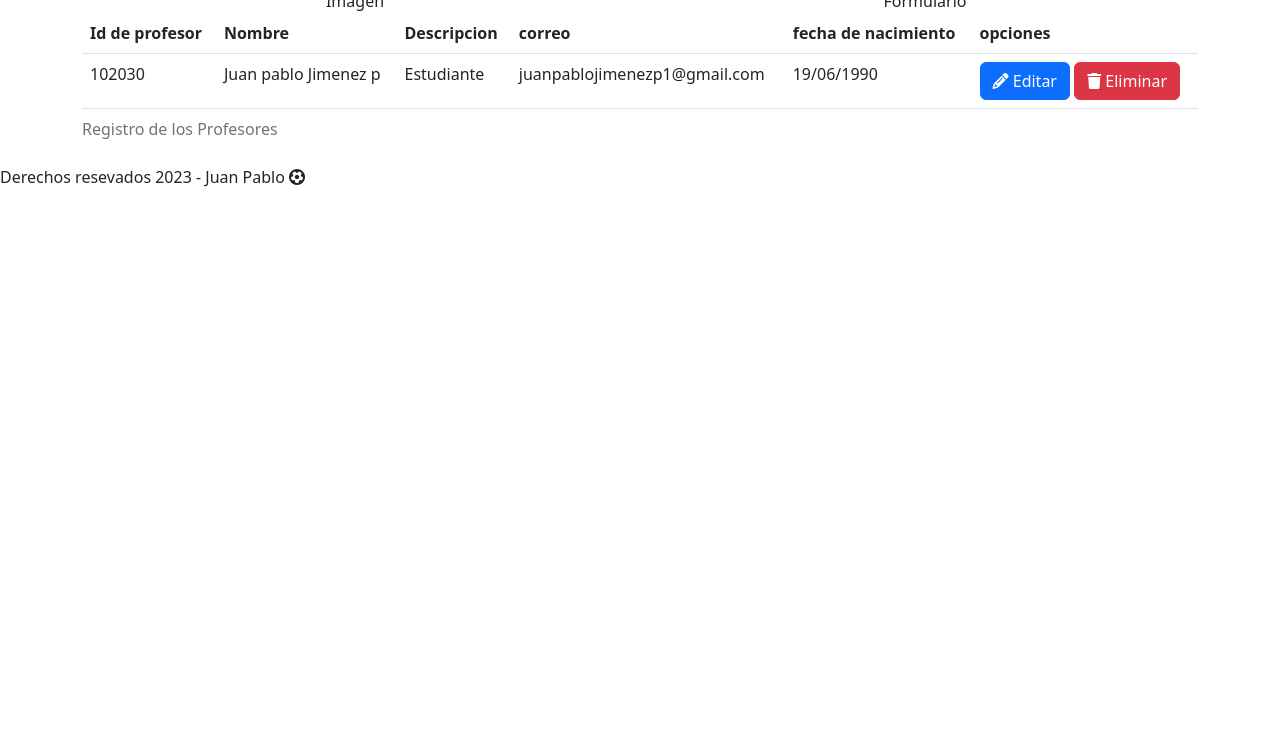
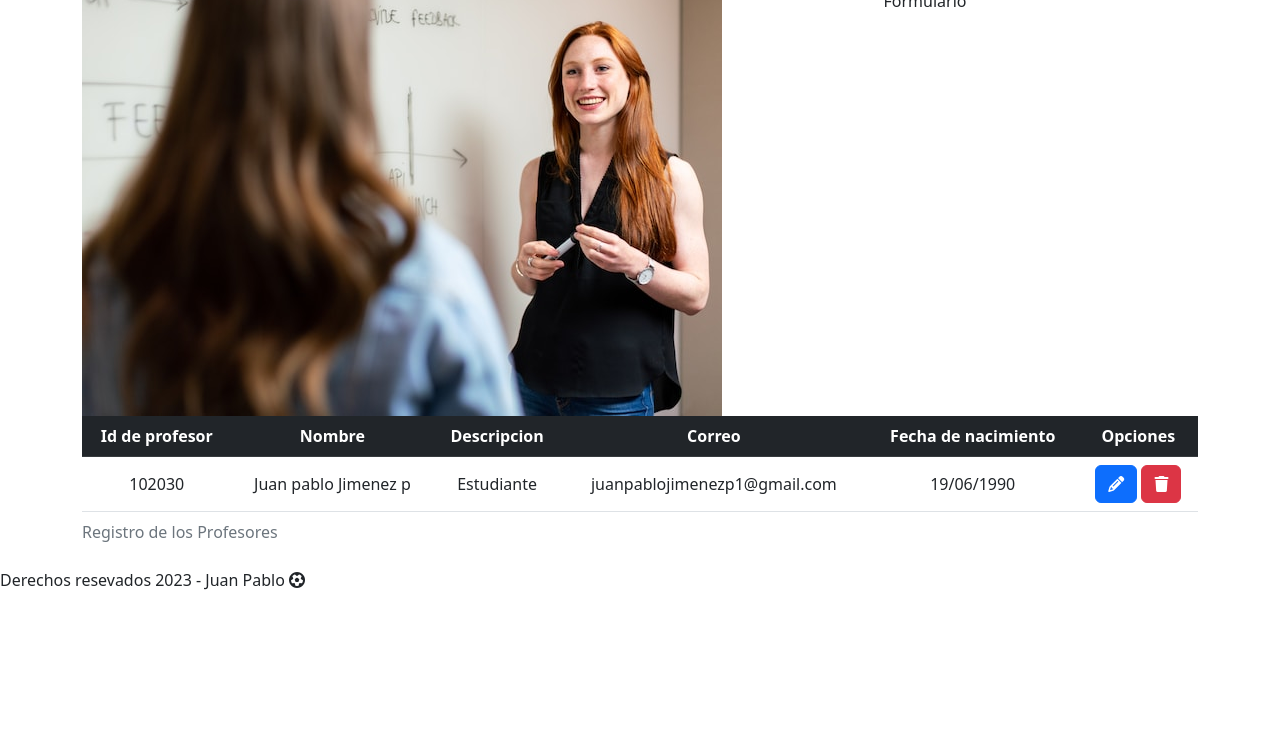
Before and after one commit to juanpablojp10/profesores-java-scr, a website built with webpack: page src/index.html in a window 1280 px wide. Shown: the part 67-800 px from the top of the page. Built offline with nearby package versions, Linux system fonts and the light colour scheme.

Commit message:
se sube la imagen

```diff
--- a/src/index.html
+++ b/src/index.html
@@ -20,7 +20,7 @@
         <section class="row text-center">
 
             <article class="col-xs-12 col-md-6">
-                Imagen
+               <img src="./assets/img/teacher.jpg" alt="Profesores">
             </article>
             <article class="col-xs-12 col-md-6">
                 Formulario
@@ -29,6 +29,7 @@
         <section class="row">
 
             <div class="col-12">
+                <div class=" table-responsive">
                     <table class=" table table-hover">
 
                         <caption>
@@ -36,7 +37,7 @@
                         </caption>
 
                         <thead>
-                        <tr>
+                            <tr class="table-dark text-center" >
                                 <th scope="col">
                                     Id de profesor
                                 </th>
@@ -47,13 +48,13 @@
                                     Descripcion
                                 </th>
                                 <th scope="col">
-                                correo
+                                    Correo
                                 </th>
                                 <th scope="col">
-                                fecha de nacimiento
+                                    Fecha de nacimiento
                                 </th>
                                 <th scope="col">
-                                opciones
+                                    Opciones
                                 </th>
                             </tr>
 
@@ -61,28 +62,28 @@
                         </thead>
 
                         <tbody>
-                        <tr>
-                            <td>
+                            <tr class="align-middle">
+                                <td class="text-center">
                                     102030
                                 </td>
-                            <td>
+                                <td class="text-center">
                                     Juan pablo Jimenez p
                                 </td>
-                            <td>
+                                <td class="text-center">
                                     Estudiante
                                 </td>
-                            <td>
+                                <td class="text-center">
                                     juanpablojimenezp1@gmail.com
                                 </td>
-                            <td>
+                                <td class="text-center">
                                     19/06/1990
                                 </td>
-                            <td>
-                              <button type-button="" class="btn btn-primary">
-                                <em class="fa fa-pencil"> </em> Editar
+                                <td class="text-center">
+                                    <button type-button="" class="btn btn-primary" title="Editar">
+                                        <em class="fa fa-pencil"> </em>
                                     </button>
-                              <button type-button="" class="btn btn-danger">
-                                <em class="fa fa-trash"> </em> Eliminar
+                                    <button type-button="" class="btn btn-danger" title="Eliminar">
+                                        <em class="fa fa-trash"> </em>
                                     </button>
                                 </td>
                             </tr>
@@ -93,6 +94,9 @@
 
 
                     </table>
+                </div>
+            </div>
+
 
 
             </div>
--- a/webpack.config.js
+++ b/webpack.config.js
@@ -40,7 +40,20 @@ module.exports = (env, argv) => {
                         }
 
                     }
+                },
+                {
+                    test : /\.(png|jpg|jpeg|gif|svg)$/,
+                    use : [
+                        {
+                            loader: 'url-loader',
+                            options: {
+                                limit: 8192,
+                                name: 'assets/img/[name].[ext]'
+                            }
+                        }
+                    ]
                 }
+
             ]
         },
         plugins: [
@@ -49,7 +62,16 @@ module.exports = (env, argv) => {
                 chunks: ['index','styles']
             }),
             // averiguar que significa un spread operator
-            ...(isProduction ? [new MiniCssExtractPlugin({ filename: 'assets/css/[name].[contenthash].css' })] : [])
+            ...(isProduction ? [new MiniCssExtractPlugin({ filename: 'assets/css/[name].[contenthash].css' })] : []),
+            new CopyWebpackPlugin({
+                patterns: [
+                    {
+                        from: './src/assets/img',
+                        to: 'assets/img'
+                    }
+                ]
+            })
+
         ],
         devServer: {
             static: {
```
Also changed, not shown: src/assets/img/teacher.jpg (added). Lines whose indentation alone changed are shown as unchanged.
